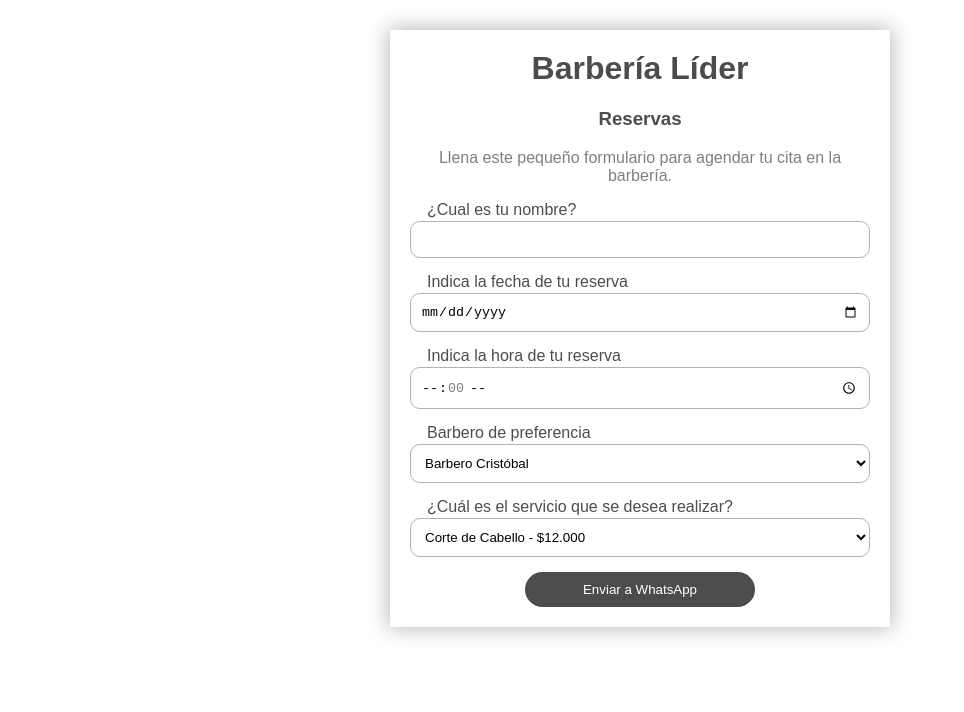
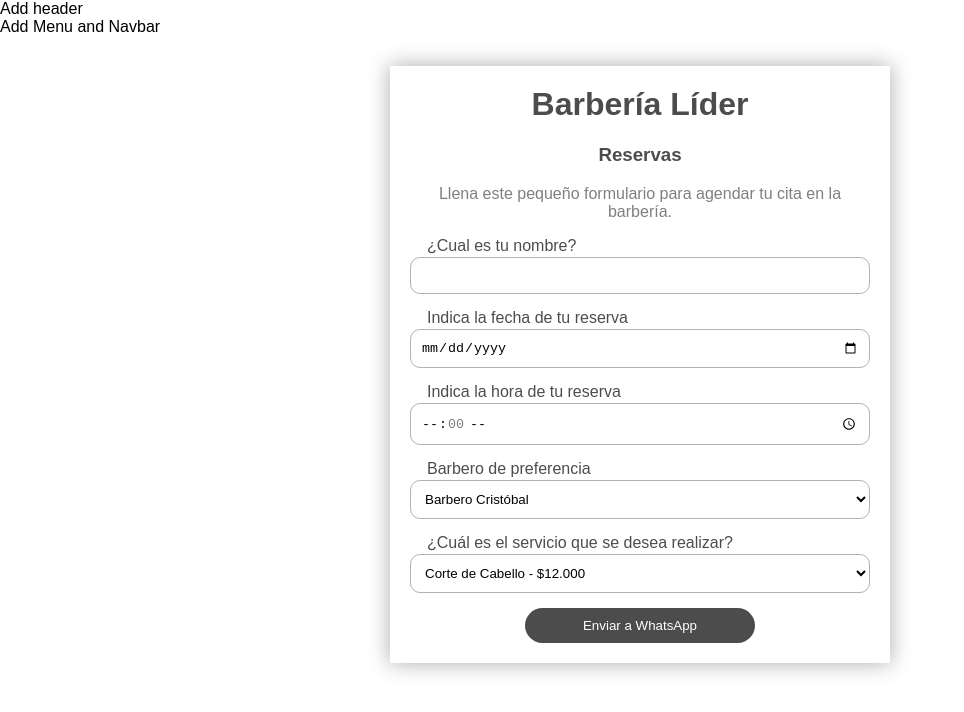
Before and after one commit to Bratt-ec/git-curso, a plain HTML site: page index.html in a window 1280 px wide. Shown: the whole page, without its empty margins (0-964 px from the left). Drawn offline with Linux system fonts and the light colour scheme.

Commit message:
Modified index.html- add Menu

```diff
--- a/index.html
+++ b/index.html
@@ -6,8 +6,11 @@
     <meta http-equiv="X-UA-Compatible" content="ie=edge">
     <title>Reservas Barbería Líder</title>
     <link rel="stylesheet" href="css/estilos.css">
+
 </head>
 <body>
+	<div>Add header</div>
+	<div class="menu">Add Menu and Navbar</div>
     <form action="" class="formulario">
 
        <h1 class="formulario__titulo">Barbería Líder</h1>
```
